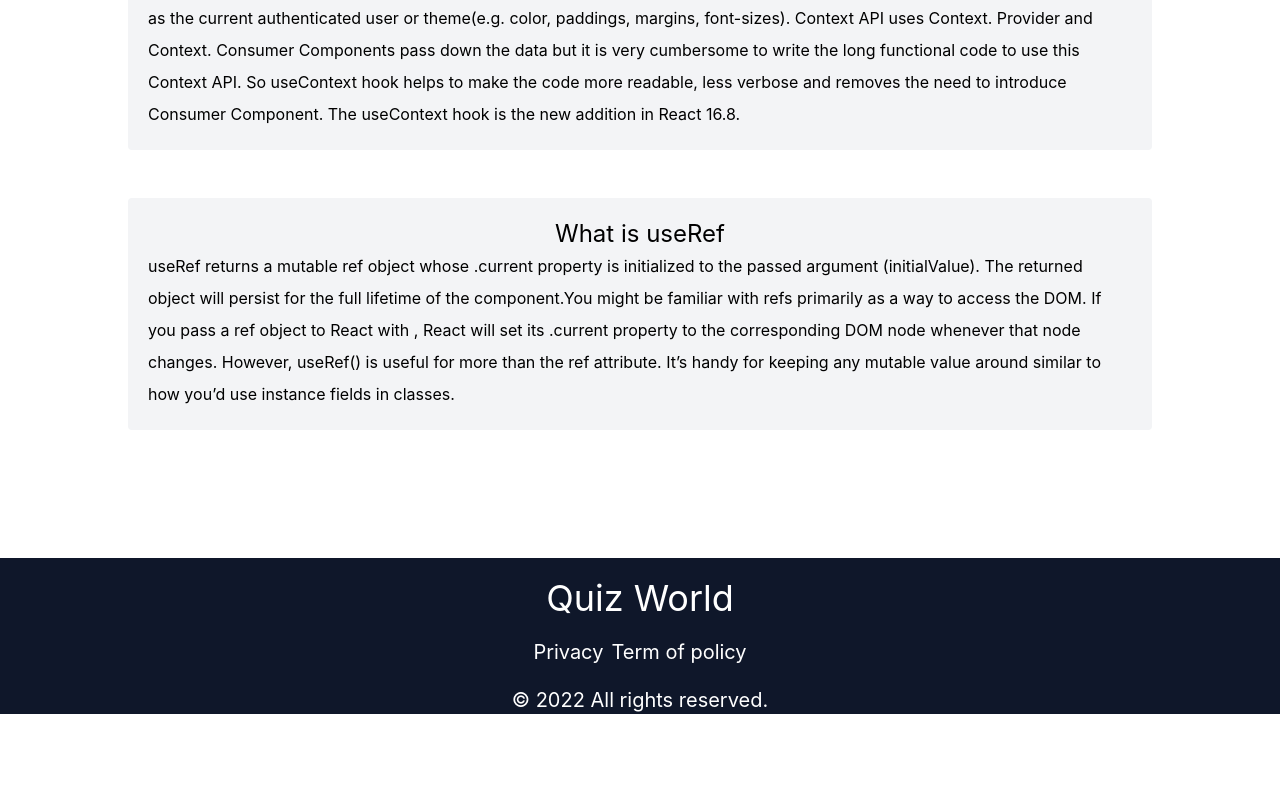
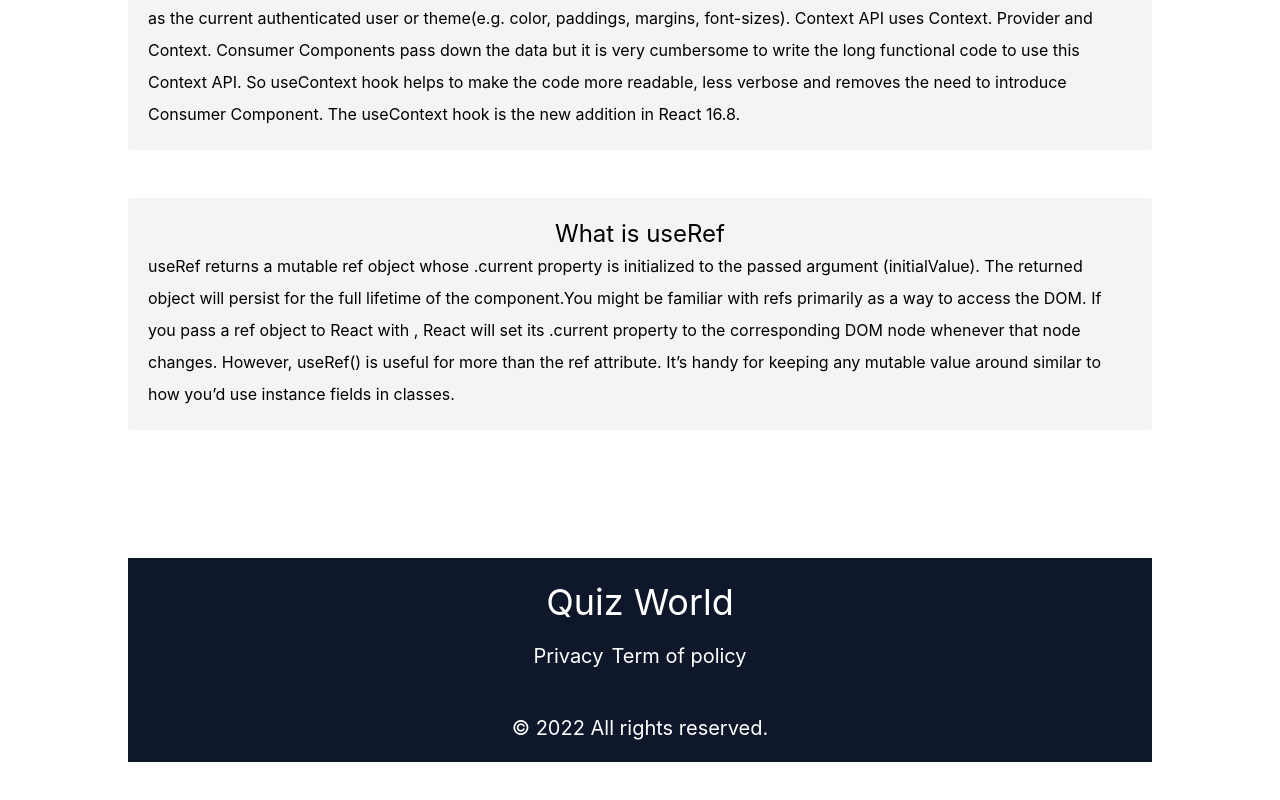
Before and after one commit to sajeda0101/assainment-9, a React (Create React App) app: page /blog in a window 1280 px wide. Shown: the part 874-1674 px from the top of the page. Before the commit the page ends 1588 px from the top, so only its background shows below. Built offline with nearby package versions, Linux system fonts and the light colour scheme.

Commit message:
errorpage complete

```diff
--- a/src/App.js
+++ b/src/App.js
@@ -7,6 +7,7 @@ import Statatics from './component/Statatics/Statatics';
 import Blog from './component/Blog/Blog';
 import QuizStart from './component/QuizStart/QuizStart';
 import Contact from './component/Contact/Contact';
+import ErrorPage from './component/ErrorPage/ErrorPage';
 
 
 
@@ -14,7 +15,9 @@ import Contact from './component/Contact/Contact';
 function App() {
 
   const router=createBrowserRouter([
-    {path:'/',element:<Main></Main>,
+    {path:'/',
+    errorElement:<ErrorPage/>,
+    element:<Main></Main>,
   children:[
     {path:'/home',
     loader:()=>fetch('https://openapi.programming-hero.com/api/quiz'),
--- a/src/Main/Main.jsx
+++ b/src/Main/Main.jsx
@@ -1,5 +1,4 @@
 import { Outlet } from "react-router-dom";
-import Footer from "../component/Footer/Footer";
 import Header from "../component/Header/Header";
 
 
@@ -10,7 +9,9 @@ const Main = () => {
    <div>
      <Header />
       <Outlet/>
-      <Footer/>
+
+
+
    </div>
   );
 };
--- a/src/component/About/About.jsx
+++ b/src/component/About/About.jsx
@@ -1,9 +1,17 @@
 import React from 'react';
+import img from '../../image/3.jpg'
+import Footer from '../Footer/Footer';
 
 const About = () => {
     return (
         <div>
-
+            <div className="mt-36 w-4/5 m-auto bg-red-200 p-12 rounded-md text-2xl">
+      <p>If you want to be improve your IQ knowledge then quiz will be help you increase knowladge.So We are give you this opportunity for improve your knowledge. </p>
+    </div>
+    <div className="mt-12 ml-96">
+      <img src={img} alt="" className="w-2/5 rounded-md ml-28" />
+    </div>
+    <Footer></Footer>
         </div>
     );
 };
--- a/src/component/Blog/Blog.jsx
+++ b/src/component/Blog/Blog.jsx
@@ -1,4 +1,5 @@
 import React from "react";
+import Footer from "../Footer/Footer";
 
 const Blog = () => {
   return (
@@ -99,6 +100,7 @@ const Blog = () => {
         </p>
       </div>
     </div>
+    <Footer/>
     </section>
   );
 };
--- /dev/null
+++ b/src/component/ErrorPage/ErrorPage.js
@@ -0,0 +1,14 @@
+import { XMarkIcon } from '@heroicons/react/24/solid';
+import React from 'react';
+
+const ErrorPage = () => {
+    return (
+        <div className='ml-60'>
+            <XMarkIcon className='w-32 border border-2 border-orange-900  rounded-full mt-52 ml-96 '/>
+            <p className='text-3xl mt-12 text-center mr-48'>Ops!Page not found</p>
+            <p></p>
+        </div>
+    );
+};
+
+export default ErrorPage;
--- a/src/component/Footer/Footer.jsx
+++ b/src/component/Footer/Footer.jsx
@@ -2,8 +2,8 @@ import React from 'react';
 
 const Footer = () => {
     return (
-        <footer className=''>
-            <div className=' bg-slate-900 text-white p-5 bottom-0 w-full text-xl text-center'>
+        <footer className='mt-32 '>
+            <div className=' bg-slate-900 text-white p-6  bottom-0 w-full text-xl text-center'>
                 <h1 className='text-4xl'>Quiz World</h1>
                <ul className='flex justify-center  mt-5'>
                 <li className='mr-2'>Privacy</li>
@@ -11,7 +11,7 @@ const Footer = () => {
                </ul>
 
             </div>
-            <div className=' bg-slate-900 text-white  w-full text-xl text-center'>
+            <div className=' bg-slate-900 text-white py-5 w-full text-xl text-center'>
             © 2022  All rights reserved.
 
             </div>
--- a/src/component/Header/Header.jsx
+++ b/src/component/Header/Header.jsx
@@ -6,7 +6,8 @@ import logo from '../../images/logo.png'
 const Header = () => {
   const [isMenuOpen, setIsMenuOpen] = useState(false);
   return (
-    <div className="px-4 py-5 mx-auto  sm:max-w-xl md:max-w-full lg:max-w-screen-xl md:px-24 lg:px-8 drop-shadow-md  bg-slate-200 fixed top-0 left-0 right-0">
+  <section>
+      <div className="px-4 py-5 mx-auto  sm:max-w-xl md:max-w-full lg:max-w-screen-xl md:px-24 lg:px-8 drop-shadow-md  bg-slate-200 fixed top-0 left-0 right-0">
       <div className="relative flex items-center justify-between ">
         <Link to="/" className="inline-flex items-center">
           <img src={logo} alt="" className="w-16 ml-6" />
@@ -66,14 +67,6 @@ const Header = () => {
           <div className="absolute top-20 left-0 w-full">
             <div className="p-5 bg-white border rounded shadow-sm">
               <div className="flex items-center justify-between mb-4">
-                {/* <div className="flex">
-                  <Link>
-                    <span className="ml-2 text-xl font-bold tracking-wide text-gray-800 uppercase">
-                  <img src={logo} alt="" className="w-16"/>
-                      Quiz World
-                    </span>
-                  </Link>
-                </div> */}
                 <div>
                 <Bars3Icon className="bg-amber-100">
                   <button
@@ -132,6 +125,9 @@ const Header = () => {
       </div>
     </div>
     </div>
+
+
+  </section>
   );
 };
 
--- a/src/component/QuizDetails/QuizDetails.js
+++ b/src/component/QuizDetails/QuizDetails.js
@@ -2,6 +2,7 @@ import { EyeIcon } from "@heroicons/react/24/solid";
 import React from "react";
 import { ToastContainer, toast } from 'react-toastify';
 import 'react-toastify/dist/ReactToastify.css';
+import Footer from "../Footer/Footer";
 
 
 const QuizDetails = ({ quizQuestion }) => {
@@ -19,7 +20,7 @@ const QuizDetails = ({ quizQuestion }) => {
 
     })}
   const wrongAnswer=(value)=>{
-    toast.success(`${value}`,{
+    toast.error(`${value}`,{
       position:'top-center',
       autoClose:2000,
       hideProgressBar:false,
@@ -63,9 +64,10 @@ const QuizDetails = ({ quizQuestion }) => {
         </div>
       ))}
       <div className="m-auto border border-green-300 bg-slate-100  rounded px-2 w-32  text-orange-800  icon-size">
-      <EyeIcon className="w-8 ml-6" onClick={notify}></EyeIcon>
+      <EyeIcon className="w-8 ml-9" onClick={notify}></EyeIcon>
       </div>
       <ToastContainer></ToastContainer>
+      <Footer/>
     </div>
   );
 };
--- a/src/component/Statatics/Statatics.jsx
+++ b/src/component/Statatics/Statatics.jsx
@@ -1,6 +1,7 @@
 import React from 'react';
 import { useLoaderData } from 'react-router-dom';
 import { LineChart, Line, XAxis, YAxis, CartesianGrid, Tooltip, Legend, ResponsiveContainer } from 'recharts';
+import Footer from '../Footer/Footer';
 
 
 const Statatics = () => {
@@ -18,7 +19,7 @@ const Statatics = () => {
       <Tooltip/>
      </LineChart>
 
-
+        <Footer/>
        </div>
     );
 };
```
Also changed, not shown: src/image/3.jpg (added), 1 other file (tests, documents, lock files or other folders).
